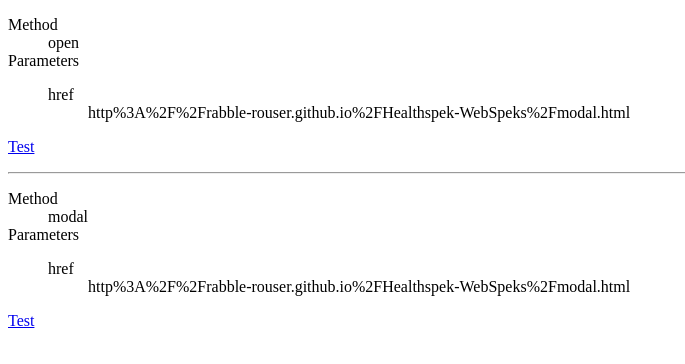
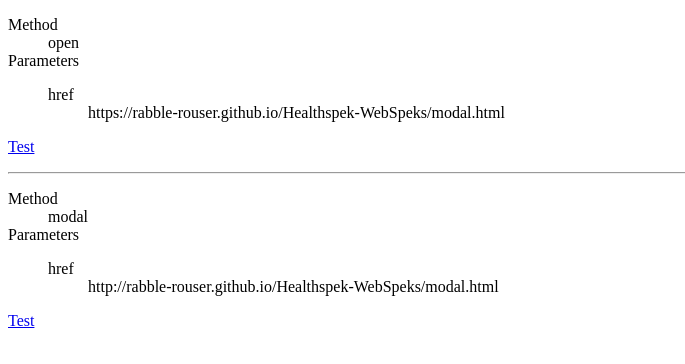
Before and after one commit to rabble-rouser/Healthspek-WebSpeks, a plain HTML site: page index.html in a window 1280 px wide. Shown: the whole page, without its empty margins (0-685 px from the left). Drawn offline with Linux system fonts and the light colour scheme.

Commit message:
Moved URL encoding outside of html.

```diff
--- a/index.html
+++ b/index.html
@@ -3,8 +3,7 @@
   <head>
     <meta charset="utf-8" />
     <meta name="viewport" content="user-scalable=no, initial-scale=1.0, maximum-scale=1">
-    <title>Third-Party Demo</title>
-    <script src="js/vendor/modernizr.js"></script>
+    <title>Sample Web Spek</title>
   </head>
   <body>
     <p>
@@ -15,11 +14,11 @@
         <dd>
           <dl>
             <dt>href</dt>
-            <dd>http%3A%2F%2Frabble-rouser.github.io%2FHealthspek-WebSpeks%2Fmodal.html</dd>
+            <dd>https://rabble-rouser.github.io/Healthspek-WebSpeks/modal.html</dd>
           </dl>
         </dd>
       </dl>
-      <a href="hspek://open?href=http%3A%2F%2Frabble-rouser.github.io%2FHealthspek-WebSpeks%2Fmodal.html" class="button round left">Test</a><br>
+      <a href="https://rabble-rouser.github.io/Healthspek-WebSpeks/modal.html" target="open">Test</a><br>
     </p>
     <hr />
     <p>
@@ -30,11 +29,11 @@
         <dd>
           <dl>
             <dt>href</dt>
-            <dd>http%3A%2F%2Frabble-rouser.github.io%2FHealthspek-WebSpeks%2Fmodal.html</dd>
+            <dd>http://rabble-rouser.github.io/Healthspek-WebSpeks/modal.html</dd>
           </dl>
         </dd>
       </dl>
-      <a href="hspek://modal?href=http%3A%2F%2Frabble-rouser.github.io%2FHealthspek-WebSpeks%2Fmodal.html" class="button round right">Test</a>
+      <a href="#" onclick="window.open('http://rabble-rouser.github.io/Healthspek-WebSpeks/modal.html', 'modal')">Test</a>
     </p>
     <script type="text/javascript" src="http://app.healthspek.com/api/webspek/"></script>
   </body>
```
Also changed, not shown: modal.html (+4 -4 lines).
